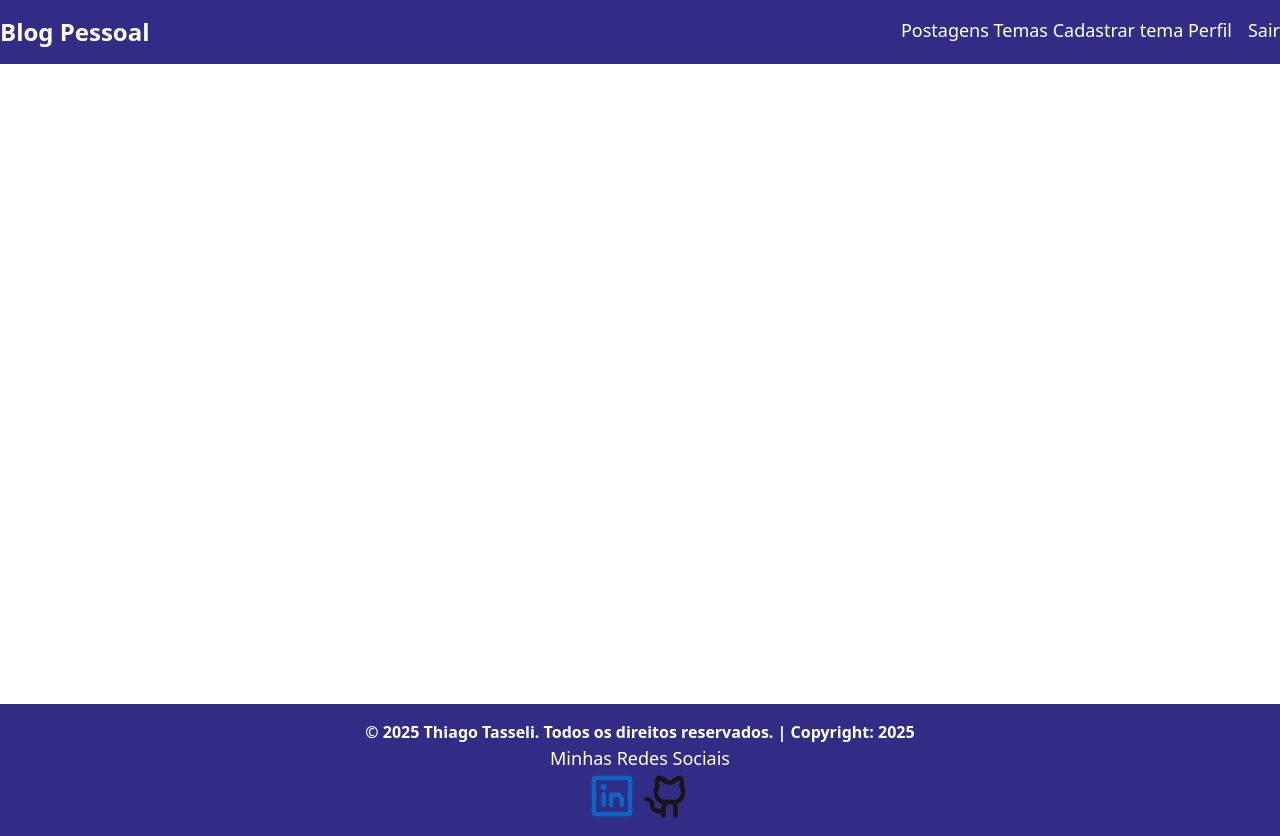
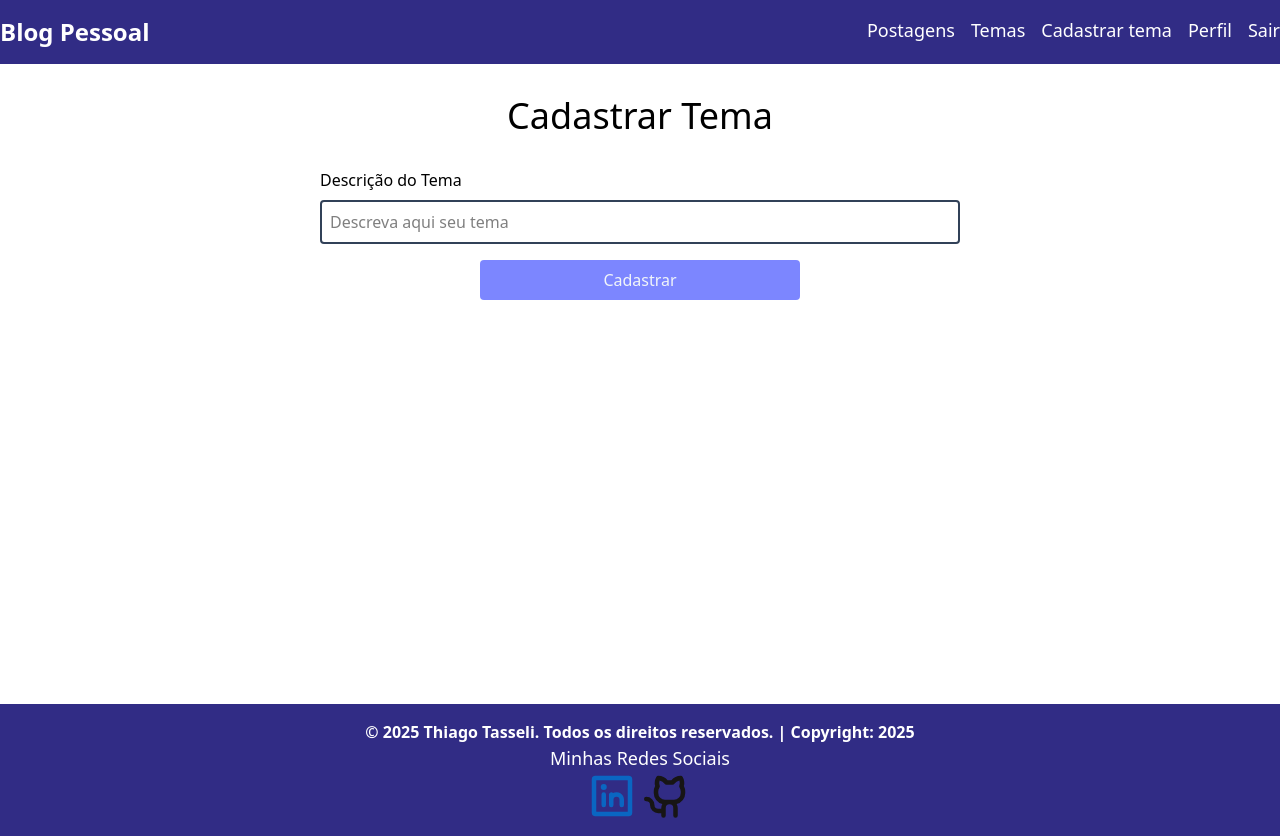
Before and after one commit to tasselii/blogpessoal, a React (Vite) app: page /cadastrartema in a window 1280 px wide. Built offline with nearby package versions, Linux system fonts and the light colour scheme.

Commit message:
:sparkles: feat: cria componente de cadastro de tema com formulário e integração

```diff
--- a/src/App.tsx
+++ b/src/App.tsx
@@ -2,9 +2,12 @@
 import Home from "./assets/pages/home/home"
 import Footer from "./componentes/footer/Footer"
 import Navbar from "./componentes/navbar/Navbar"
+import ListaTemas from "./componentes/temas/listatemas/ListaTemas"
+import FormTema from "./componentes/temas/formtema/FormTema"
 import Cadastro from "./assets/pages/cadastro/Cadastro"
 import Login from "./assets/pages/login/Login"
 import { AuthProvider } from "./contexts/AuthContexts"
+import DeletarTema from "./componentes/temas/deletartema/DeletarTema"
 
 
 function App() {
@@ -19,6 +22,10 @@
                   <Route path="/home" element={<Home />} />
                   <Route path="/cadastro" element={<Cadastro />} />
                   <Route path="/login" element={<Login />} />
+                  <Route path="/temas" element={<ListaTemas />} />
+                  <Route path="/cadastrartema" element={<FormTema />} />
+                  <Route path="/editartema/:id" element={<FormTema />} />
+                  <Route path="/deletartema/:id" element={<DeletarTema />} />
                 </Routes>
               </div>
             <Footer />
--- a/src/componentes/navbar/Navbar.tsx
+++ b/src/componentes/navbar/Navbar.tsx
@@ -24,12 +24,13 @@
 
                     <div className='flex gap-4'>
                         Postagens
-                        Temas
-                        Cadastrar tema
+                        <Link to='/temas' className='hover:underline'>
+                        Temas </Link>
+                        <Link to='/cadastrartema' className='hover:underline'>
+                        Cadastrar tema </Link>
                         Perfil
                         <Link to="/login" onClick={logout} className="hover-underline" >
-                        Sair
-                        </Link>
+                        Sair </Link>
                     </div>
                 </div>
             </div>
--- /dev/null
+++ b/src/componentes/temas/cardtemas/CardTemas.tsx
@@ -0,0 +1,28 @@
+import { Link } from 'react-router-dom'
+
+function CardTemas() {
+    return (
+        <div className='border flex flex-col rounded-2xl overflow-hidden justify-between'>
+            <header className='py-2 px-6 bg-indigo-800 text-white font-bold text-2xl'>
+                Tema
+            </header>
+            <p className='p-8 text-3xl bg-slate-200 h-full'>Descrição</p>
+
+            <div className="flex">
+                <Link to=''
+                    className='w-full text-slate-100 bg-indigo-400 hover:bg-indigo-800
+                        flex items-center justify-center py-2'>
+                    <button>Editar</button>
+                </Link>
+
+                <Link to='' className='text-slate-100 bg-red-400 hover:bg-red-700 w-full
+                    flex items-center justify-center'>
+                    <button>Deletar</button>
+                </Link>
+            </div>
+
+        </div>
+    )
+}
+
+export default CardTemas
--- /dev/null
+++ b/src/componentes/temas/formtema/FormTema.tsx
@@ -0,0 +1,29 @@
+function FormTema() {
+    return (
+        <div className="container flex flex-col items-center justify-center mx-auto">
+            <h1 className="text-4xl text-center my-8">
+                Cadastrar Tema
+            </h1>
+
+            <form className="w-1/2 flex flex-col gap-4" >
+                <div className="flex flex-col gap-2">
+                    <label htmlFor="descricao">Descrição do Tema</label>
+                    <input
+                        type="text"
+                        placeholder="Descreva aqui seu tema"
+                        name='descricao'
+                        className="border-2 border-slate-700 rounded p-2"
+                    />
+                </div>
+                <button
+                    className="rounded text-slate-100 bg-indigo-400
+                               hover:bg-indigo-800 w-1/2 py-2 mx-auto flex justify-center"
+                    type="submit">
+                    Cadastrar
+                </button>
+            </form>
+        </div>
+    );
+}
+
+export default FormTema;
```
